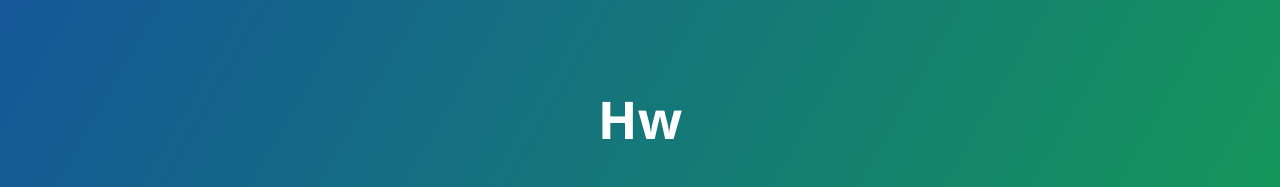
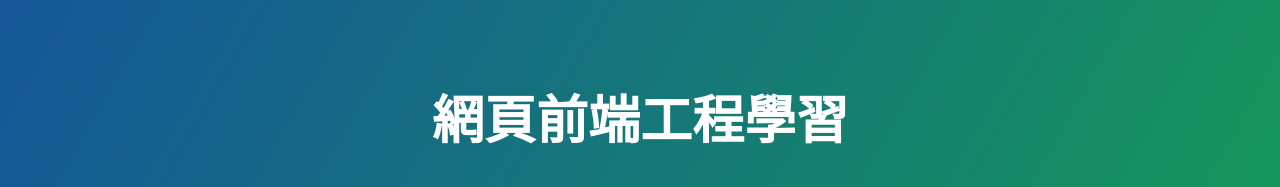
Before and after one commit to MarianTsai/hw, a plain HTML site: page index.html in a window 1280 px wide. Shown: the top 187 px of the page. Drawn offline with nearby package versions, Linux system fonts and the light colour scheme.

Commit message:
no message

```diff
--- a/index.html
+++ b/index.html
@@ -2,7 +2,7 @@
 <html lang="en-us">
   <head>
     <meta charset="UTF-8">
-    <title>Hw by MarianTsai</title>
+    <title>學網頁前端</title>
     <meta name="viewport" content="width=device-width, initial-scale=1">
     <link rel="stylesheet" type="text/css" href="stylesheets/normalize.css" media="screen">
     <link href='https://fonts.googleapis.com/css?family=Open+Sans:400,700' rel='stylesheet' type='text/css'>
@@ -11,7 +11,7 @@
   </head>
   <body>
     <section class="page-header">
-      <h1 class="project-name">Hw</h1>
+      <h1 class="project-name">網頁前端工程學習</h1>
       <h2 class="project-tagline"></h2>
       <a href="https://github.com/MarianTsai/hw" class="btn">View on GitHub</a>
       <a href="https://github.com/MarianTsai/hw/zipball/master" class="btn">Download .zip</a>
```
